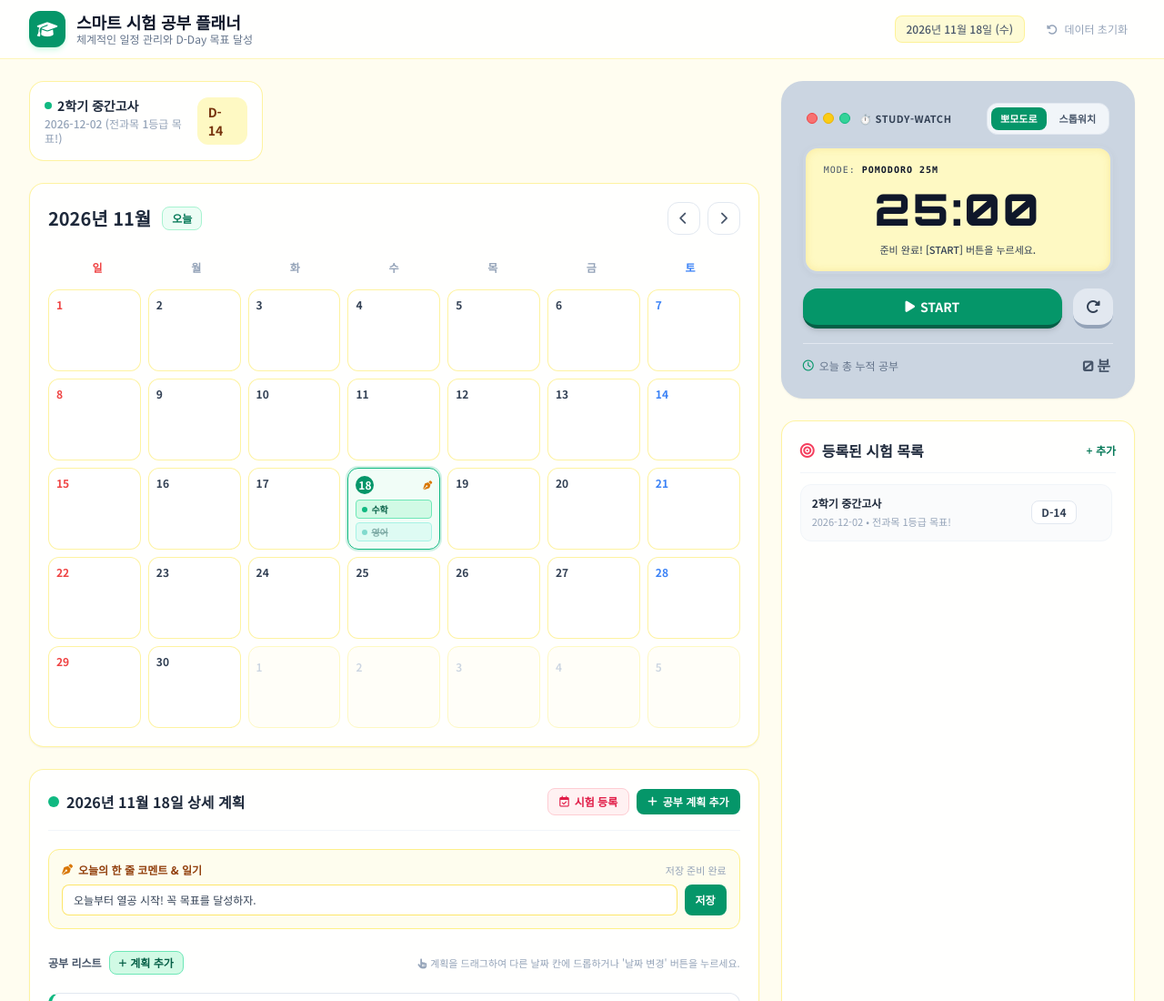
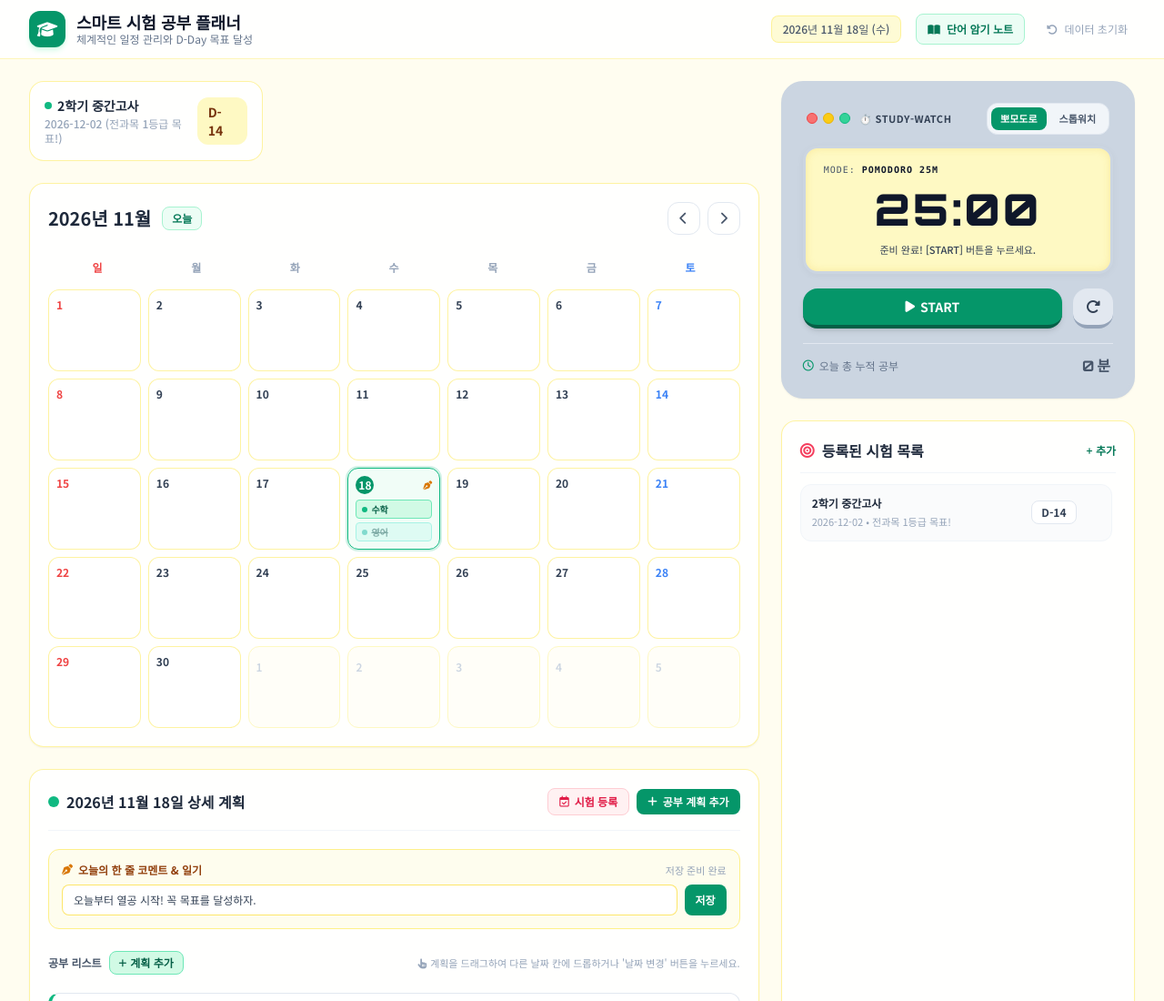
Before and after one commit to seoyeonahn11111/a, a plain HTML site: page index.html in a window 1280 px wide. Shown: the top 1100 px of the page at 91% size. Drawn offline with nearby package versions, Linux system fonts and the light colour scheme.

Commit message:
Add vocabulary notebook link to study planner

```diff
--- a/index.html
+++ b/index.html
@@ -72,6 +72,7 @@
                 <div id="today-date-display" class="hidden sm:block text-xs text-slate-600 bg-yellow-100/70 border border-yellow-200/80 px-3 py-1.5 rounded-lg font-medium">
                     <!-- Real-time date displayed via JS -->
                 </div>
+                <a href="https://seoyeonahn11111.github.io/c/" class="text-xs font-semibold text-emerald-700 hover:text-emerald-800 bg-emerald-50 hover:bg-emerald-100 border border-emerald-200 px-3 py-2 rounded-lg transition-colors whitespace-nowrap"><i class="fa-solid fa-book-open mr-1"></i> 단어 암기 노트</a>
                 <button onclick="resetDataConfirmation()" class="text-xs text-slate-400 hover:text-red-500 transition-colors px-2 py-1 rounded">
                     <i class="fa-solid fa-rotate-left mr-1"></i> 데이터 초기화
                 </button>
```
